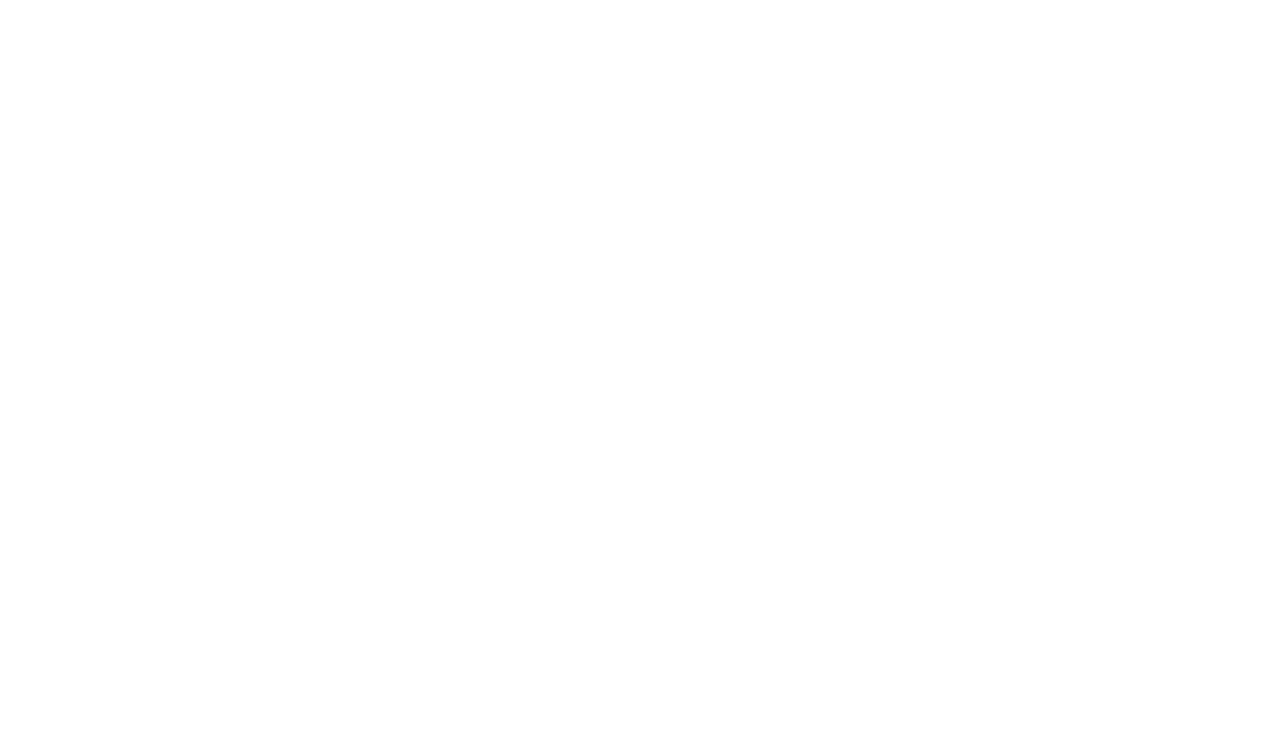
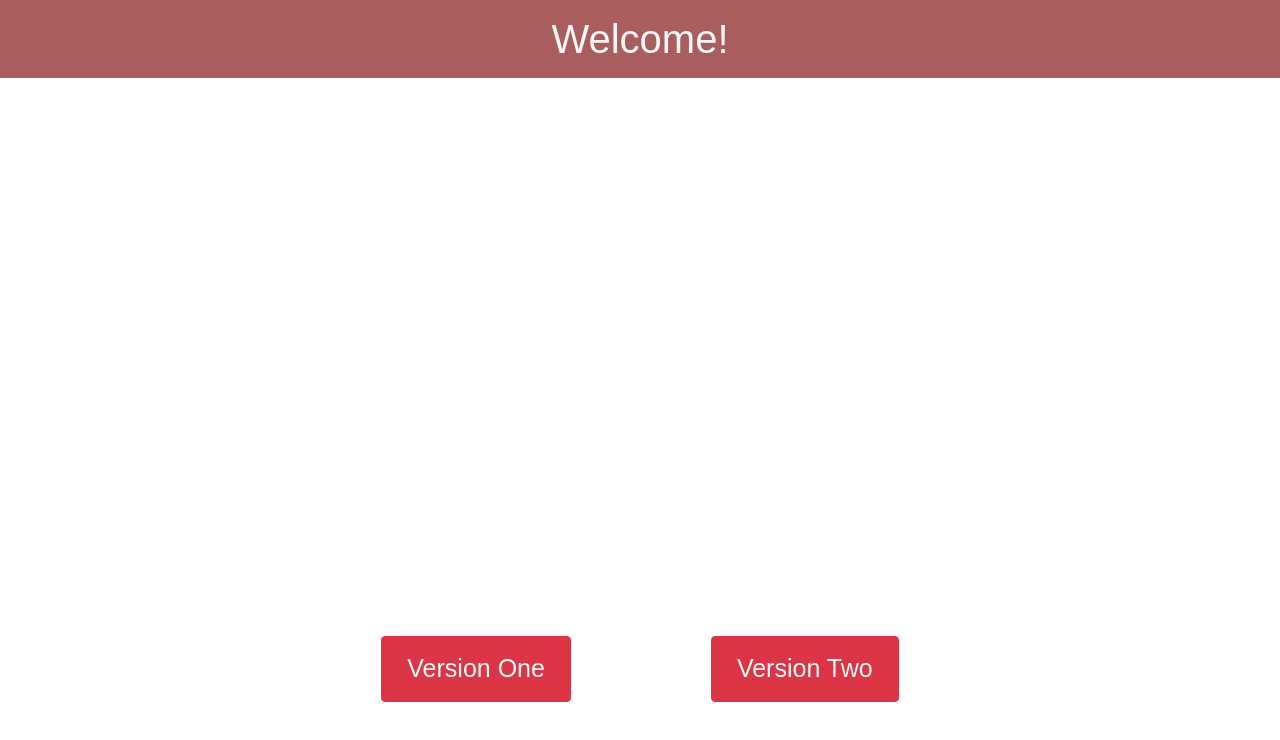
Before and after one commit to SebastianFisher/risk-trade-off-game, a React (Create React App) app: page / in a window 1280 px wide. Shown: the top 740 px of the page. Built offline with nearby package versions, Linux system fonts and the light colour scheme.

Commit message:
first commit

```diff
--- a/package.json
+++ b/package.json
@@ -1,5 +1,5 @@
 {
-  "homepage": "http://SebastianFisher.github.io/retirement-game",
+  "homepage": "http://SebastianFisher.github.io/risk-trade-off-game",
   "name": "my-app",
   "version": "0.1.0",
   "private": true,
@@ -11,11 +11,10 @@
     "react": "^16.14.0",
     "react-bootstrap": "^1.3.0",
     "react-dom": "^16.14.0",
+    "react-router-dom": "^5.2.0",
     "react-scripts": "3.4.3"
   },
   "scripts": {
-    "predeploy": "npm run build",
-    "deploy": "gh-pages -d build",
     "start": "react-scripts start",
     "build": "react-scripts build",
     "test": "react-scripts test",
--- a/src/App.jsx
+++ b/src/App.jsx
@@ -3,38 +3,23 @@
 import HomeScreen from "./HomeScreen.jsx";
 import GameScreen from "./GameScreen.jsx";
 import EndScreen from "./EndScreen.jsx";
-import { Navbar, Nav } from "react-bootstrap";
 import "./App.css";
 import 'bootstrap/dist/css/bootstrap.min.css';
 
 export default function App() {
     return (
         <Router>
-            {/*
-            <Navbar bg="light" expand="lg">
-                <Navbar.Brand href="./">Retirement Game</Navbar.Brand>
-                <Navbar.Toggle aria-controls="basic-navbar-nav" />
-                <Navbar.Collapse id="basic-navbar-nav">
-                    <Nav className="mr-auto">
-                        <Nav.Link href="./">Home</Nav.Link>
-                        <Nav.Link href="./game-1">Version One: MPT</Nav.Link>
-                        <Nav.Link href="./game-2">Version Two: I2O</Nav.Link>
-                    </Nav>
-                </Navbar.Collapse>
-            </Navbar>
-            */}
             <div className="retirement-game">
                 <Switch>
-                    <Route exact path="./retirement-game">
-                        <HomeScreen />
-                    </Route>
-                    <Route path="/game-1">
+                    <Route path="/end" component={EndScreen}/>
+                    <Route path="/game-1" >
                         <GameScreen version={1} />
                     </Route>
-                    <Route path="/game-2" >
+                    <Route path="/game-2">
                         <GameScreen version={2} />
                     </Route>
-                    <Route path="/end" component={EndScreen}>
+                    <Route exact path="/" >
+                        <HomeScreen />
                     </Route>
                 </Switch>
             </div>
--- a/src/EndScreen.jsx
+++ b/src/EndScreen.jsx
@@ -91,7 +91,7 @@
             message = `Congratulations! You successfully completed ${rounds} rounds of the game and finished with a total balance of $${(this.data[rounds - 1].potAFinal + this.data[rounds - 1].potBFinal).toFixed(2)}.` +
                 " Your stats for each round are shown in the table above.";
         } else if (result === "failed") {
-            message = `Unfortunately, you failed to complete the game and ran out of money. You made it through ${rounds} rounds successfully.` +
+            message = `Unfortunately, you failed to complete the game and ran out of money. You made it through ${rounds - 1} rounds successfully.` +
                 " Your stats for each round are shown in the table above."
         }
 
--- a/src/index.js
+++ b/src/index.jsx
@@ -9,9 +9,3 @@
   <App />,
   document.getElementById("root")
 );
-
-
-// If you want your app to work offline and load faster, you can change
-// unregister() to register() below. Note this comes with some pitfalls.
-// Learn more about service workers: https://bit.ly/CRA-PWA
-serviceWorker.unregister();
```
Also changed, not shown: 1 other file (tests, documents, lock files or other folders).
